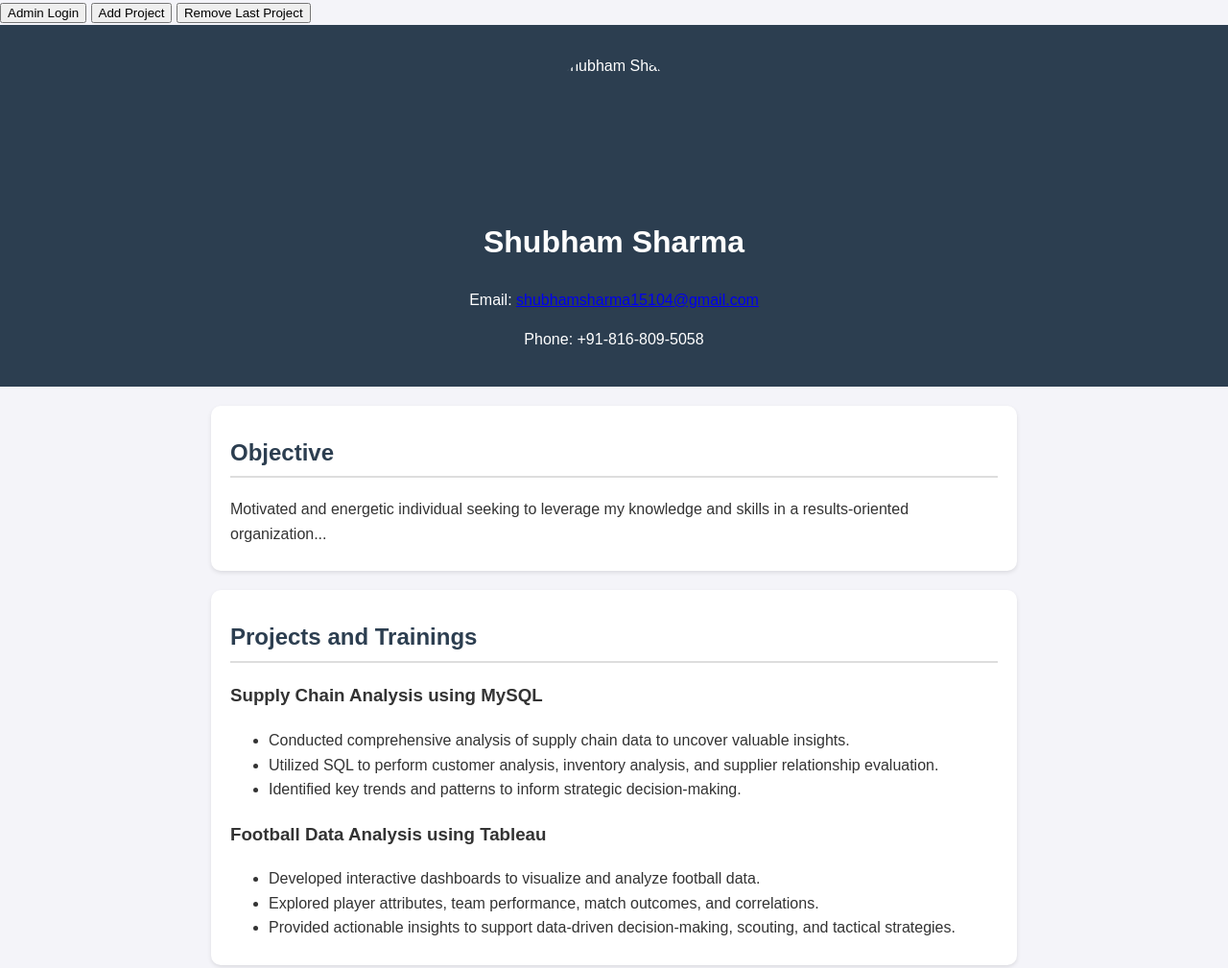
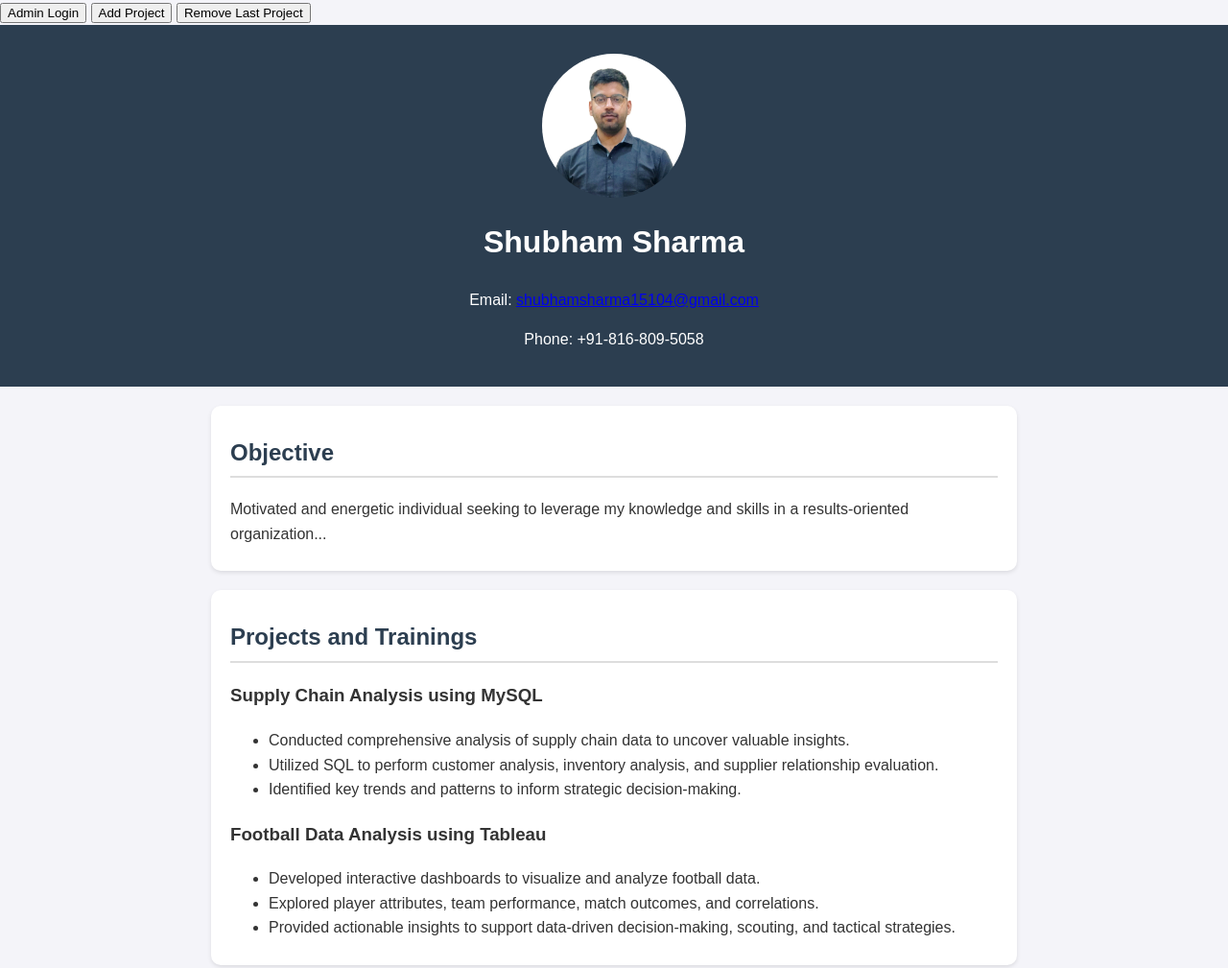
Before and after one commit to Shubham-S151/Shubham.github.io, a plain HTML site: page index.html in a window 1280 px wide. Shown: the top 1009 px of the page at 96% size. Drawn offline with Linux system fonts and the light colour scheme; no server answers.

Commit message:
Update index.html

```diff
--- a/index.html
+++ b/index.html
@@ -105,7 +105,7 @@
 
     <!-- Header Section -->
     <header id="header" class="editable">
-        <img src="./InShot_20241227_163552318.jpg" alt="Shubham Sharma" class="profile-image">
+        <img src="./images/InShot_20241227_163552318.jpg" alt="Shubham Sharma" class="profile-image">
         <h1>Shubham Sharma</h1>
         <p>Email: <a href="mailto:shubhamsharma15104@gmail.com">shubhamsharma15104@gmail.com</a></p>
         <p>Phone: +91-816-809-5058</p>
```
